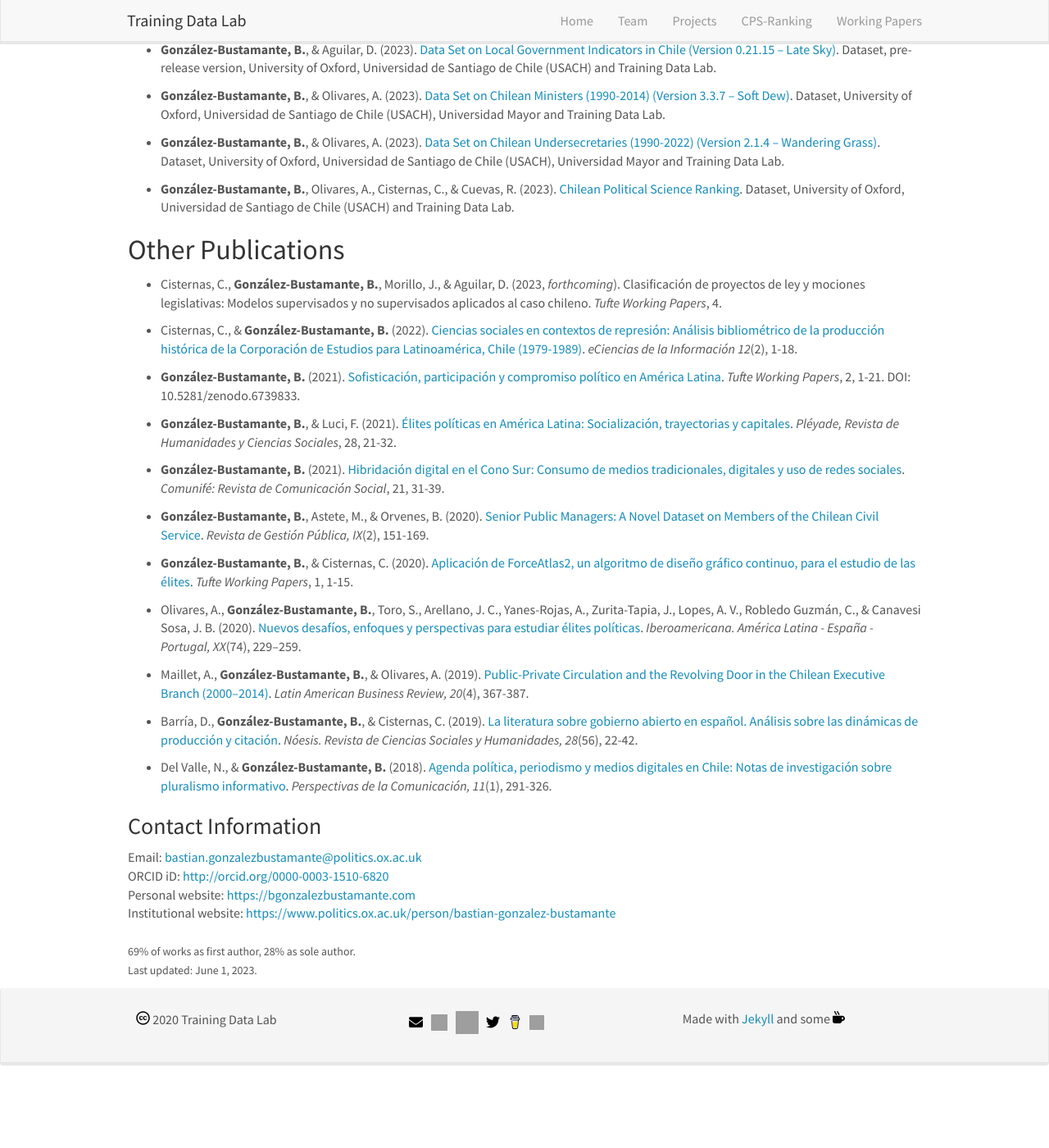
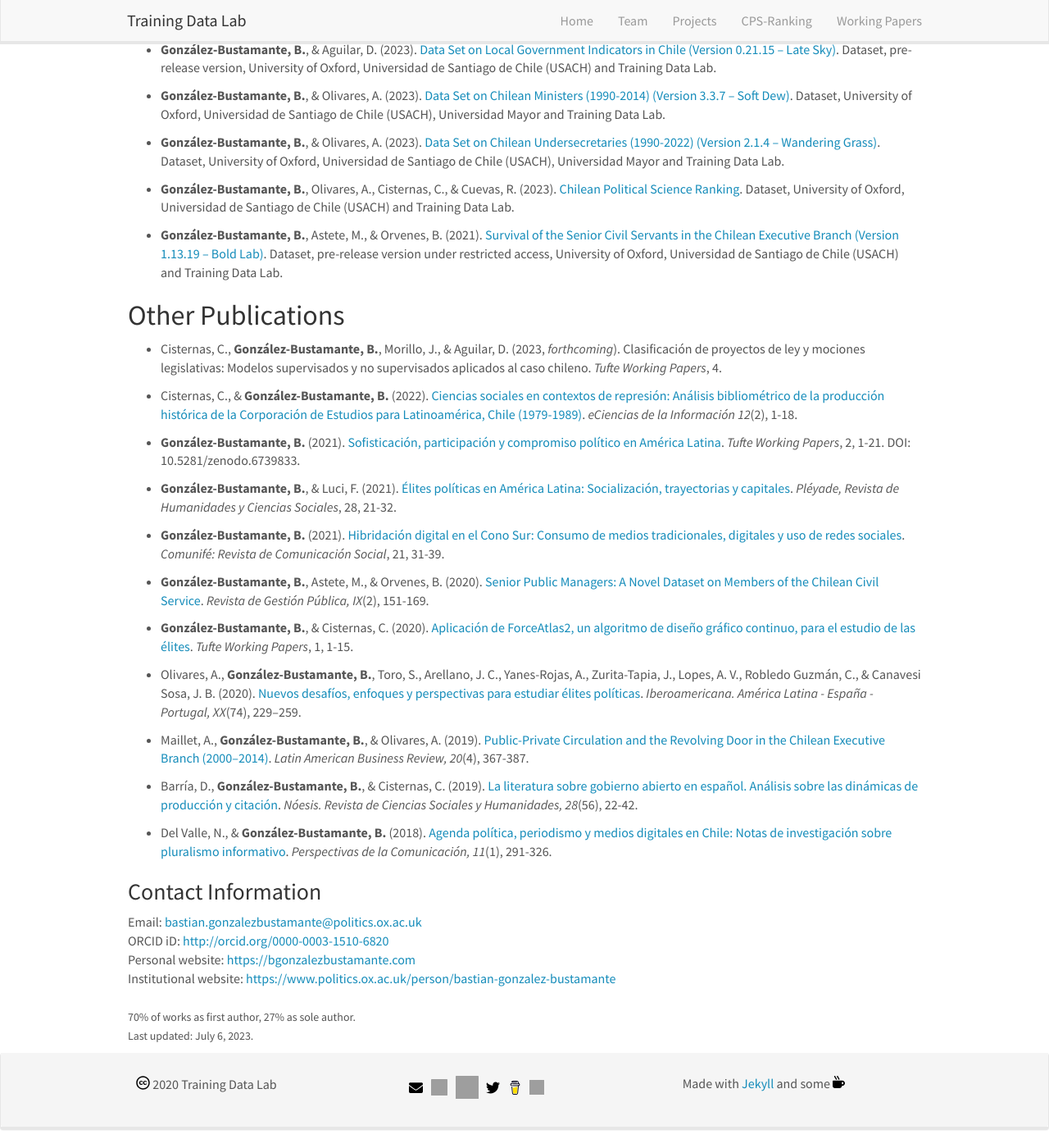
Before and after one commit to training-datalab/old-training-datalab.com, a Jekyll site: the page built from _pages/bgonzalezbustamante.md, in a window 1280 px wide and 1400 px high, scrolled down 1447 px. Shown: the whole window at 82% size. Built offline with Jekyll 4.4.1, drawn with Linux system fonts in a browser that asks for light colours; nearby versions of some CDN libraries; before the commit the page ends 2768 px from its top, so only the background shows below that.

Commit message:
Update bgonzalezbustamante.md

```diff
--- a/_pages/bgonzalezbustamante.md
+++ b/_pages/bgonzalezbustamante.md
@@ -58,6 +58,8 @@ permalink: /team/bgonzalezbustamante/
 
 - **González-Bustamante, B.**, Olivares, A., Cisternas, C., & Cuevas, R. (2023). <a href="http://doi.org/10.17605/OSF.IO/C8PRA" target="_blank">Chilean Political Science Ranking</a>. Dataset, University of Oxford, Universidad de Santiago de Chile (USACH) and Training Data Lab.
 
+- **González-Bustamante, B.**, Astete, M., & Orvenes, B. (2021).  <a href="https://doi.org/10.5281/zenodo.8115596" target="_blank">Survival of the Senior Civil Servants in the Chilean Executive Branch (Version 1.13.19 -- Bold Lab)</a>. Dataset, pre-release version under restricted access, University of Oxford, Universidad de Santiago de Chile (USACH) and Training Data Lab.
+
 ## Other Publications
 
 - Cisternas, C., **González-Bustamante, B.**, Morillo, J., & Aguilar, D. (2023, *forthcoming*). Clasificación de proyectos de ley y mociones legislativas: Modelos supervisados y no supervisados aplicados al caso chileno. *Tufte Working Papers*, 4.
@@ -90,5 +92,5 @@ ORCID iD: <a href="http://orcid.org/0000-0003-1510-6820" target="_blank">http://
 Personal website: <a href="https://bgonzalezbustamante.com/" target="_blank">https://bgonzalezbustamante.com</a><br />
 Institutional website: <a href="https://www.politics.ox.ac.uk/person/bastian-gonzalez-bustamante" target="_blank">https://www.politics.ox.ac.uk/person/bastian-gonzalez-bustamante</a><br />
 <br />
-<small>69% of works as first author, 28% as sole author.</small><br />
-<small>Last updated: June 1, 2023.</small>
+<small>70% of works as first author, 27% as sole author.</small><br />
+<small>Last updated: July 6, 2023.</small>
```
